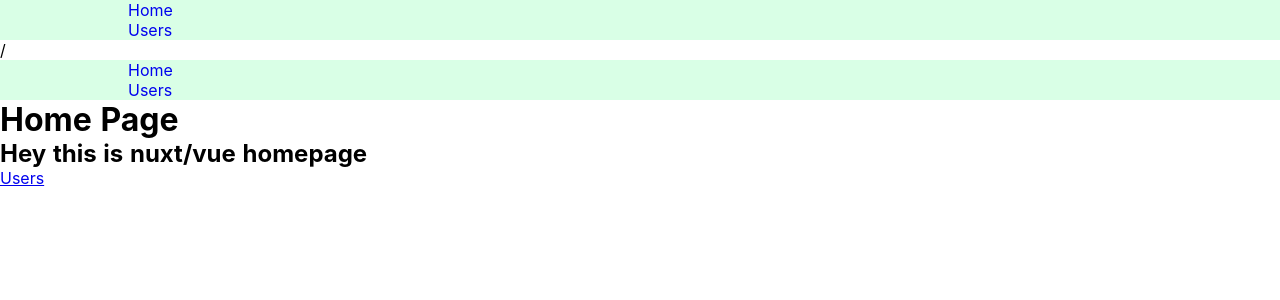
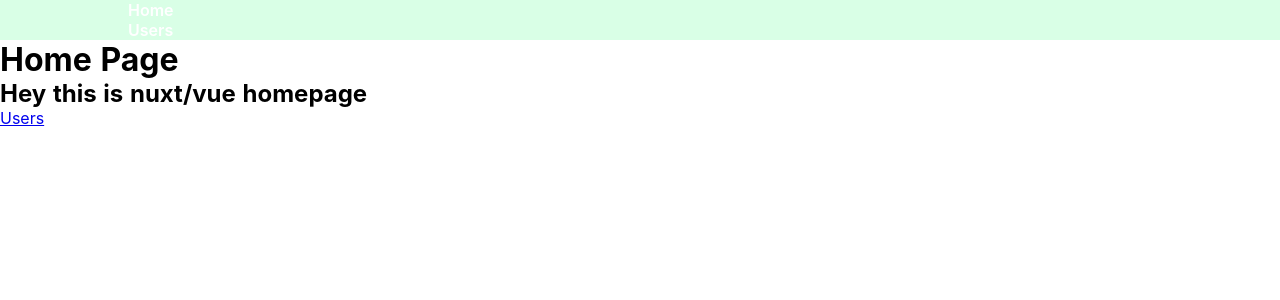
Before and after one commit to Aparna003/nuxt-Course, a Nuxt app: page / in a window 1280 px wide. Shown: the top 300 px of the page. Built offline with nearby package versions, Linux system fonts and the light colour scheme.

Commit message:
styling methods implemented

```diff
--- /dev/null
+++ b/assets/styles/main.css
@@ -0,0 +1,3 @@
+html , body {
+  margin:0;
+}
--- a/components/Header.vue
+++ b/components/Header.vue
@@ -2,10 +2,10 @@
   <header class="header">
     <ul class="nav-items">
       <li>
-        <nuxt-link to="/" style="text-decoration:none">Home</nuxt-link>
+        <nuxt-link to="/">Home</nuxt-link>
       </li>
       <li>
-        <nuxt-link to="/users" style="text-decoration :none">Users</nuxt-link>
+        <nuxt-link to="/users">Users</nuxt-link>
         </li>
     </ul>
   </header>
@@ -29,4 +29,14 @@
   align-items: center;
   width:80%;
 }
+.nav-items a {
+  text-decoration: none;
+  font-weight:600;
+  color:white;
+
+}
+.nav-items a:hover,
+.nav-items a:active {
+   color:blueviolet;
+}
 </style>
--- a/nuxt.config.js
+++ b/nuxt.config.js
@@ -14,6 +14,7 @@ export default {
 
   // Global CSS (https://go.nuxtjs.dev/config-css)
   css: [
+    '~/assets/styles/main.css'
   ],
 
   // Plugins to run before rendering page (https://go.nuxtjs.dev/config-plugins)
--- a/pages/index.vue
+++ b/pages/index.vue
@@ -1,7 +1,6 @@
 <template>
   <div class="container">
     <div>
-    / <Header />
      <h1 class="title">Home Page</h1>
      <h2 class="subtitle">Hey this is nuxt/vue homepage</h2>
      <nuxt-link to="/users">Users</nuxt-link>
```
